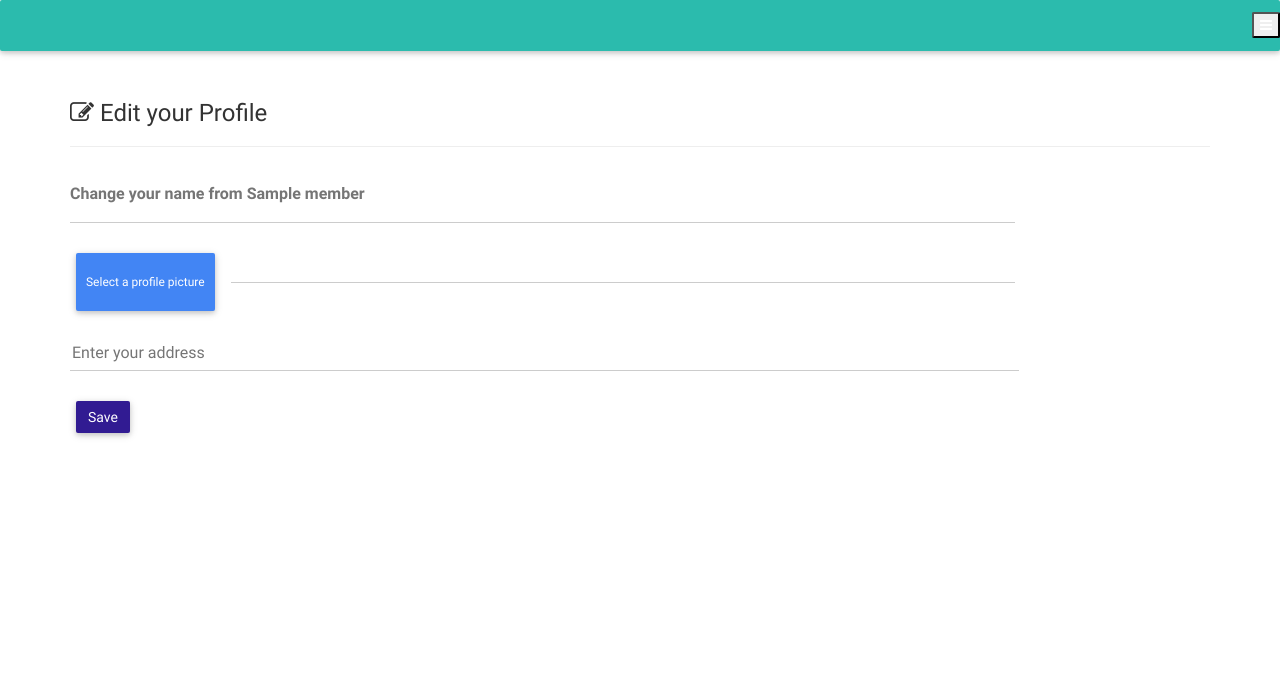
After one commit to nathanmerrill/FamilyBook, a Django app: template book/templates/book/member_edit.html in a window 1280 px wide. The commit adds this page. Shown: the top 679 px of the page. Run offline with Django 3.2, Linux system fonts and the light colour scheme; the template is opened without the code that fills it: most values are stand-ins (such as "Sample title", 1, 10 or a date in 2020); parts of the project's set-up code (start-up, migrations or seed data) failed here and were passed over; some libraries are stand-ins or nearby versions.

Commit message:
Added account management

```diff
--- a/book/models.py
+++ b/book/models.py
@@ -134,7 +134,7 @@ class WishListItem(models.Model):
 
 class Location(models.Model):
     name = models.CharField(max_length=60)
-    address = models.CharField(max_length=80)
+    address = models.CharField(max_length=120)
     latitude = models.FloatField()
     longitude = models.FloatField()
     # https://developers.google.com/maps/articles/phpsqlsearch_v3
--- a/book/static/book/js/familybook.js
+++ b/book/static/book/js/familybook.js
@@ -1,4 +1,43 @@
 new WOW().init();
+var autocomplete;
+var initAutocomplete = function() {
+    var componentForm = {
+        latitude: 'latitude',
+        longitude: 'longitude'
+    };
+    autocomplete = new google.maps.places.Autocomplete(
+        document.getElementById('address'),
+        {types: ['geocode']});
+    autocomplete.addListener('place_changed', function () {
+        var place = autocomplete.getPlace();
+        for (var component in componentForm) {
+            document.getElementById(component).value = '';
+            document.getElementById(component).disabled = false;
+        }
+        for (var i = 0; i < place.address_components.length; i++) {
+            var addressType = place.address_components[i].types[0];
+            if (componentForm[addressType]) {
+                document.getElementById(addressType).value =
+                    place.address_components[i][componentForm[addressType]];
+            }
+        }
+    });
+};
+var geolocate = function() {
+    if (navigator.geolocation) {
+        navigator.geolocation.getCurrentPosition(function (position) {
+            var geolocation = {
+                lat: position.coords.latitude,
+                lng: position.coords.longitude
+            };
+            var circle = new google.maps.Circle({
+                center: geolocation,
+                radius: position.coords.accuracy
+            });
+            autocomplete.setBounds(circle.getBounds());
+        });
+    }
+};
 (function ($) {
     $(document).ready(function () {
         var $post = $('#new-post');
@@ -25,6 +64,6 @@ new WOW().init();
         $.each(errors, function (i, error) {
             toastr.error(error);
         });
-         $('.mdb-select').material_select();
+        $('.mdb-select').material_select();
     });
 })(jQuery);
--- a/book/templates/book/home/events.html
+++ b/book/templates/book/home/events.html
@@ -1,4 +1,7 @@
-<h2>Upcoming Events <a class="btn-floating primary-color" href=""><i class="fa fa-plus"></i></a></h2>
+<div class="card card-block">
+    <h4 class="card-title">Upcoming Events
+        <a class="btn-floating primary-color float-xs-right" href=""><i class="fa fa-plus"></i></a>
+    </h4>
     <ul class="list-group">
         {% for event in upcoming_events_and_dates|slice:":10" %}
             <li class="list-group-item">
@@ -9,3 +12,4 @@
             </li>
         {% endfor %}
     </ul>
+</div>
--- /dev/null
+++ b/book/templates/book/member_edit.html
@@ -0,0 +1,44 @@
+{% extends "book/parts/base.html" %}
+{% block page %}
+    {% include "book/parts/toolbar.html" %}
+    <main>
+        <div class="container">
+            <div class="card-block">
+                <div class="text-xs-center">
+                    <h3><i class="fa fa-edit"></i> Edit your Profile</h3>
+                    <hr class="mt-2 mb-2">
+                </div>
+                <div class="row">
+                    <div class="col-xs-10 offset-xs-1">
+                        <form method="POST">
+                            {% csrf_token %}
+                            <div class="md-form">
+                                <input type="text" id="name" name="name" class="form-control">
+                                <label for="name">Change your name from {{ member.name }}</label>
+                            </div>
+                            <div class="md-form">
+                                <div class="file-field">
+                                    <div class="btn btn-primary btn-sm">
+                                        <span>Select a profile picture</span>
+                                        <input type="file" id="profile" name="profile">
+                                    </div>
+                                    <div class="file-path-wrapper">
+                                        <input class="file-path validate" type="text" title="File path field">
+                                    </div>
+                                </div>
+                            </div>
+                            <div class="md-form">
+                                {% include "book/parts/location.html" %}
+                            </div>
+                            <div class="text-xs-center">
+                                <button type="submit" class="btn btn-deep-purple" value="Send Invite">Save</button>
+                            </div>
+                        </form>
+                    </div>
+                </div>
+            </div>
+
+
+        </div>
+    </main>
+{% endblock %}
--- a/book/templates/book/parts/base.html
+++ b/book/templates/book/parts/base.html
@@ -8,25 +8,24 @@
     <meta name="description" content="A private, customizable family social website">
     <meta name="viewport" content="width=device-width, initial-scale=1.0, minimum-scale=1.0">
     <title>{% block title %}Family Book{% endblock %}</title>
-    <link href="https://maxcdn.bootstrapcdn.com/bootstrap/4.0.0-alpha.4/css/bootstrap.min.css"
-          integrity="sha384-2hfp1SzUoho7/TsGGGDaFdsuuDL0LX2hnUp6VkX3CUQ2K4K+xjboZdsXyp4oUHZj"
-          rel="stylesheet"
+    <link rel="stylesheet"
+          href="https://maxcdn.bootstrapcdn.com/bootstrap/4.0.0-alpha.5/css/bootstrap.min.css"
+          integrity="sha384-AysaV+vQoT3kOAXZkl02PThvDr8HYKPZhNT5h/CXfBThSRXQ6jW5DO2ekP5ViFdi"
           crossorigin="anonymous">
-    <link href="//maxcdn.bootstrapcdn.com/font-awesome/4.6.3/css/font-awesome.min.css"
+    <link href="https://maxcdn.bootstrapcdn.com/font-awesome/4.6.3/css/font-awesome.min.css"
           integrity="sha384-T8Gy5hrqNKT+hzMclPo118YTQO6cYprQmhrYwIiQ/3axmI1hQomh7Ud2hPOy8SP1"
           rel="stylesheet"
           crossorigin="anonymous">
+    <link href="https://fonts.googleapis.com/css?family=Roboto:100,300,400,500,700"
+          integrity="sha384-eGpZaOA50wwEbgqHW0MTfCdp3eIlyh56nHqEH7vBoldu5feM2VqG2bQEVQgrRJwE"
+          crossorigin="anonymous"
+          rel="stylesheet">
     <link href="{% static "book/css/mdb.min.css" %}"
           integrity="sha384-0aWsTi0rfUiiwvL3E5eShOpHjBLTw6v1pno460ZRyMx+TZD0vKFPLHXZPB2+HxyU"
           rel="stylesheet">
     <link href="{% static "book/css/lightbox.css" %}"
           rel="stylesheet">
     <link href="{% static "book/css/familybook.css" %}"
-          rel="stylesheet">
-
-    <link href="//fonts.googleapis.com/css?family=Roboto:100,300,400,500,700"
-          integrity="sha384-eGpZaOA50wwEbgqHW0MTfCdp3eIlyh56nHqEH7vBoldu5feM2VqG2bQEVQgrRJwE"
-          crossorigin="anonymous"
           rel="stylesheet">
 
     <script src='https://ajax.googleapis.com/ajax/libs/jquery/3.1.0/jquery.min.js'
@@ -37,8 +36,8 @@
             integrity="sha256-/5pHDZh2fv1eZImyfiThtB5Ag4LqDjyittT7fLjdT/8="
             crossorigin="anonymous"
             defer></script>
-    <script src="https://maxcdn.bootstrapcdn.com/bootstrap/4.0.0-alpha.4/js/bootstrap.min.js"
-            integrity="sha384-VjEeINv9OSwtWFLAtmc4JCtEJXXBub00gtSnszmspDLCtC0I4z4nqz7rEFbIZLLU"
+    <script src="https://maxcdn.bootstrapcdn.com/bootstrap/4.0.0-alpha.5/js/bootstrap.min.js"
+            integrity="sha384-BLiI7JTZm+JWlgKa0M0kGRpJbF2J8q+qreVrKBC47e3K6BW78kGLrCkeRX6I9RoK"
             crossorigin="anonymous"
             defer></script>
     <script src="{% static "book/js/mdb.min.js" %}"
@@ -47,6 +46,8 @@
     <script src="{% static "book/js/lightbox.js" %}"
             defer></script>
     <script src="{% static "book/js/familybook.js" %}"
+            defer></script>
+    <script src="https://maps.googleapis.com/maps/api/js?key=AIzaSyCcbdhTH80kMO4k_zr7H82_MSJrfmMiFGA&libraries=places&callback=initAutocomplete"
             defer></script>
     <script>
         var errors = [
--- /dev/null
+++ b/book/templates/book/parts/location.html
@@ -0,0 +1,3 @@
+<input id="address" name="address" placeholder="Enter your address" onFocus="geolocate()" type="text" />
+<input type="hidden" name="latitude" id="latitude"/>
+<input type="hidden" name="longitude" id="longitude"/>
--- a/book/templates/book/parts/toolbar.html
+++ b/book/templates/book/parts/toolbar.html
@@ -21,20 +21,19 @@
 {#                <li class="nav-item">#}
 {#                    <a class="nav-link waves-effect waves-light" href="#">Pricing</a>#}
 {#                </li>#}
-                <li class="nav-item dropdown">
-                    <a class="nav-link dropdown-toggle waves-effect waves-light" type="button" id="dropdownMenu1"
-                       data-toggle="dropdown" aria-haspopup="true" aria-expanded="false">Dropdown</a>
-                    <div class="dropdown-menu dropdown-primary" aria-labelledby="dropdownMenu1"
-                         data-dropdown-in="fadeIn" data-dropdown-out="fadeOut">
-                        <a class="dropdown-item waves-effect waves-light" href="#">Action</a>
-                        <a class="dropdown-item waves-effect waves-light" href="#">Another action</a>
-                        <a class="dropdown-item waves-effect waves-light" href="#">Something else here</a>
+
+            </ul>
+            <ul class="nav navbar-nav float-xs-right">
+                <li class="nav-item btn-group">
+                    <a class="nav-link dropdown-toggle" type="button" id="accountMenu"
+                       data-toggle="dropdown" aria-haspopup="true" aria-expanded="false"><i class="fa fa-user prefix"></i>My Account</a>
+                    <div class="dropdown-menu" aria-labelledby="accountMenu" data-dropdown-in="fadeIn" data-dropdown-out="fadeOut">
+                        <a class="dropdown-item waves-effect waves-light" href="{% url "family:member_edit" family=family.url_name %}">Edit Profile</a>
+                        <a class="dropdown-item waves-effect waves-light" href="{% url "account" %}">Edit Login Info</a>
+                        <a class="dropdown-item waves-effect waves-light" href="{% url "family:invite" family=family.url_name %}">Send Invite</a>
+                        <a class="dropdown-item waves-effect waves-light" href="{% url "logout" %}">Logout</a>
                     </div>
                 </li>
-                <li class="nav-item float-right">
-                    <a class="nav-link waves-effect waves-light" href="{% url "family:invite" family=family.url_name %}">Send Invite</a>
-                </li>
-
             </ul>
 {#            <!--Search form-->#}
 {#            <form class="form-inline waves-effect waves-light">#}
--- a/book/urls.py
+++ b/book/urls.py
@@ -20,11 +20,11 @@ from book import views
 family_patterns = [
     url(r'^$', views.home),
     url(r'^home$', views.home, name="home"),
-    url(r'^photo/(?P<photo>[0-9]+)$', views.photo_view, name="photo"),
     url(r'^new_post$', views.new_post, name="new_post"),
-    url(r'^member/(?P<member>[0-9]+)$', views.member_view, name="member"),
     url(r'^new_event', views.standard_page, name="new_event"),
     url(r'^invite$', views.invite, name="invite"),
+    url(r'^profile$', views.member_edit, name="member_edit"),
+
 ]
 
 
@@ -36,5 +36,6 @@ urlpatterns = [
     url(r'^images/(?P<path>[A-Za-z0-9\-\.]+)', views.get_image),
     url(r'^batch_create', views.batch_create),
     url(r'^accept/(?P<key>[A-Za-z0-9]+)$', views.accept, name="accept"),
+    url(r'^account$', views.account, name="account"),
     url('^(?P<family>[A-Za-z0-9\-]+)/', include(family_patterns, namespace="family")),
 ]
```
Also changed, not shown: book/templates/book/global/account.html (added, +25 -0 lines), book/templates/book/global/family_list.html (deleted, +0 -16 lines), book/views.py (+29 -8 lines). Lines whose indentation alone changed are shown as unchanged.
